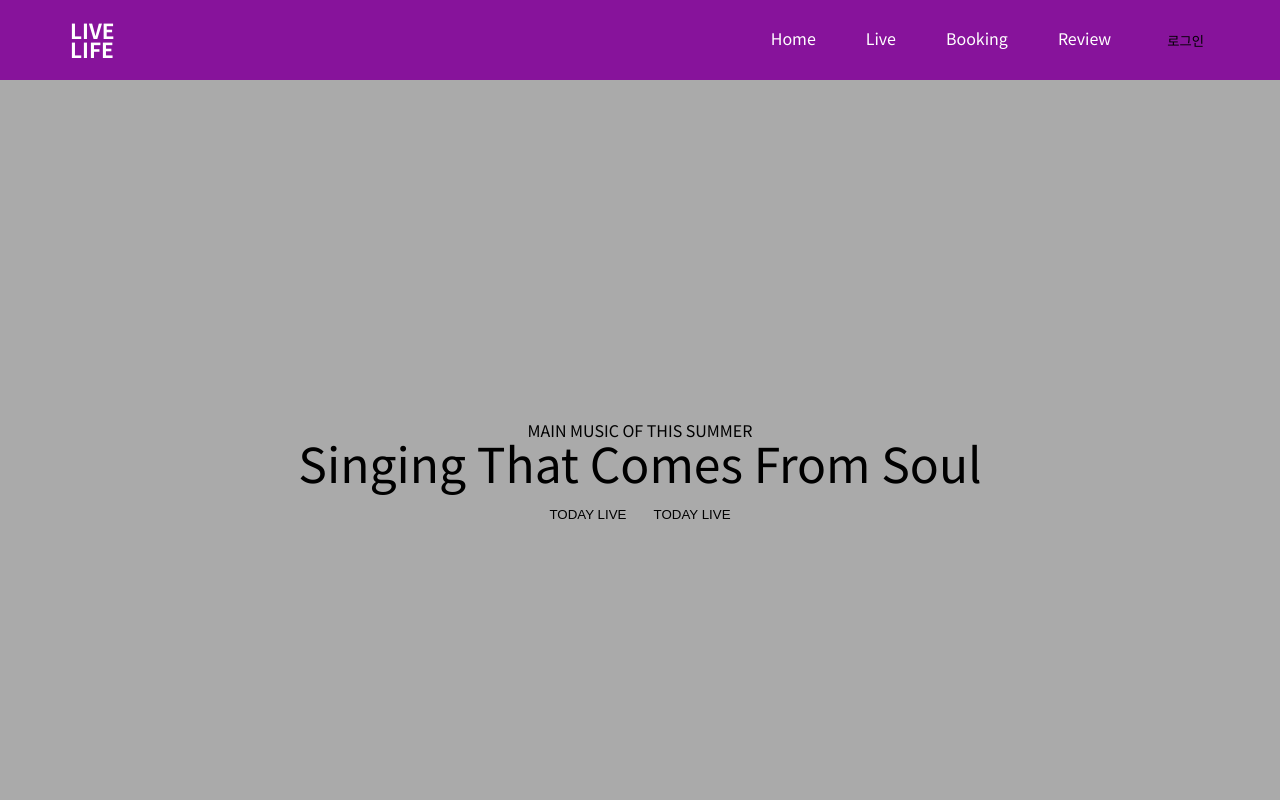
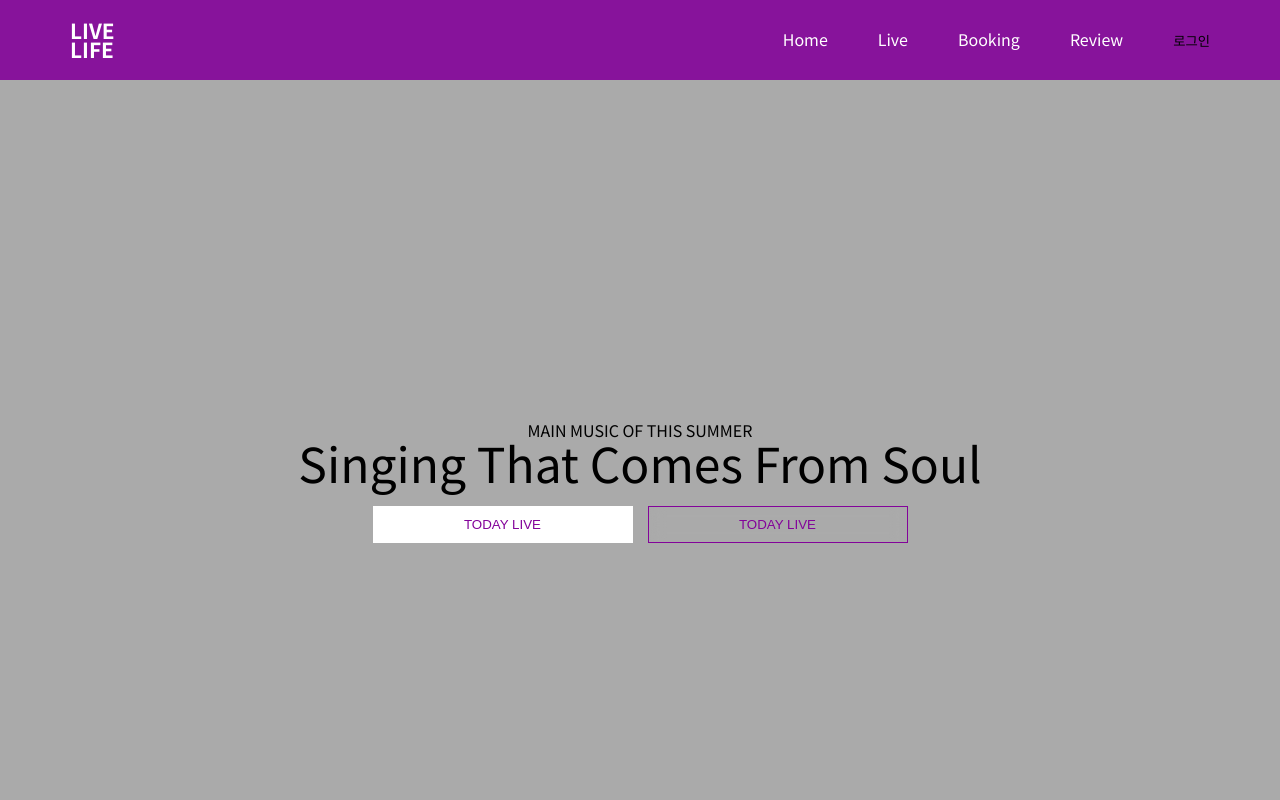
Before and after one commit to gemkim/jazz, a React (Create React App) app: page / in a window 1280 px wide. Shown: the top 800 px of the page. Built offline with nearby package versions, Linux system fonts and the light colour scheme; the HTML template or start-up script is replaced by a standard one; a web font is replaced by a local one.

Commit message:
edit : 코드 정리

```diff
--- a/src/App.css
+++ b/src/App.css
@@ -21,6 +21,20 @@ font-family: "Playfair Display", serif;
   margin: 0 auto;
   max-width: 1140px;
 }
+.btnTypeDefault{
+  color: #83039a;
+  border: 1px solid #83039a;
+  backdrop-filter:blur(8px);
+}
+.btnTypeW{
+  color: #83039a;
+  background-color: #fff;
+}
+.btnLg{
+  width: 260px;
+  padding: 10px 0;
+}
+
 .topTenSlide {
   height: 180px;
   .slick-list{
--- a/src/components/LineUpContent/index.jsx
+++ b/src/components/LineUpContent/index.jsx
@@ -1,4 +1,4 @@
-import React, { useEffect } from 'react';
+import React from 'react';
 import style from './LineUpContent.module.scss';
 import Slider from "react-slick";
 import lineup from "../../data/lineup.json"
@@ -11,12 +11,14 @@ const LineUpContent = (props) => {
     centerMode: true,
     infinite: true,
     centerPadding: "60px",
+    slidesToShow: 3,
+    rows: 2,
+    slidesPerRow: 1,
     autoplay: true,
-    autoplaySpeed: 2000,
-    slidesToShow: 3,
-    speed: 500,
-    rows: 2,
-    slidesPerRow: 1
+    speed: 3500,
+    autoplaySpeed: 3500,
+    pauseOnHover: true,
+    cssEase: "linear"
   };
   return(
     <div className={style.lineupWrap}>
--- a/src/components/ReviewContent/index.jsx
+++ b/src/components/ReviewContent/index.jsx
@@ -1,8 +1,6 @@
-import React, { useEffect } from 'react';
+import React from 'react';
 import style from './ReviewContent.module.scss'
 import Slider from "react-slick";
-import "slick-carousel/slick/slick.css";
-import "slick-carousel/slick/slick-theme.css";
 
 import reviews from "../../data/review.json"
 
--- a/src/index.css
+++ b/src/index.css
@@ -18,6 +18,7 @@ time, mark, audio, video {
 	font: inherit;
 	vertical-align: baseline;
 	font-family: "Noto Sans KR", sans-serif;
+	box-sizing: border-box;
 }
 /* HTML5 display-role reset for older browsers */
 article, aside, details, figcaption, figure,
@@ -60,6 +61,7 @@ button{
 a,
 button {
   cursor: pointer;
+	padding: 0;
 }
 button,
 input,
```
